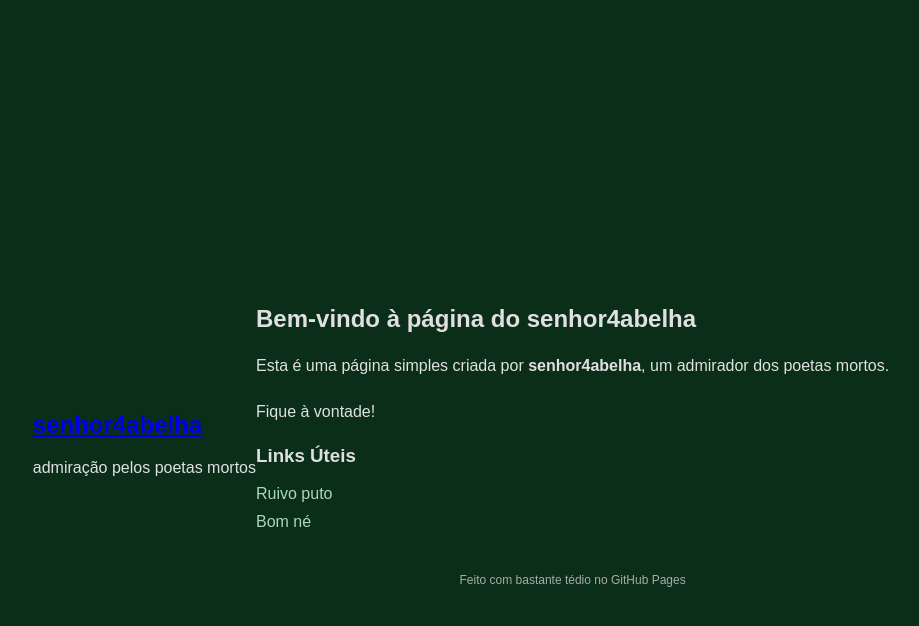
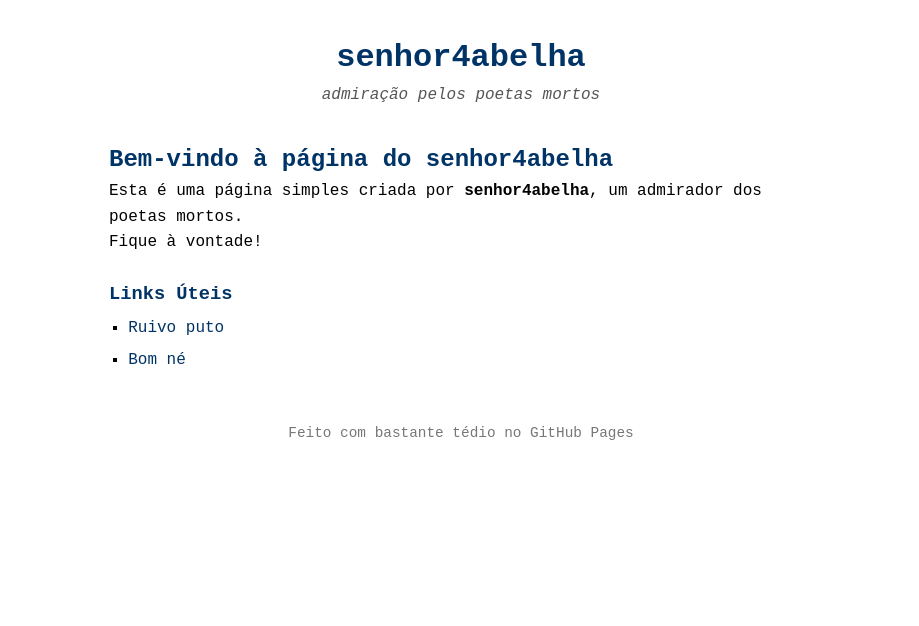
Before and after one commit to senhor4belha/.well-known, a plain HTML site: page index.html in a window 1280 px wide. Shown: the whole page, without its empty margins (179-1098 px from the left). Drawn offline with Linux system fonts and the light colour scheme.

Commit message:
Update style.css

```diff
--- a/style.css
+++ b/style.css
@@ -1,57 +1,73 @@
-body {
-  font-family: sans-serif;
-  background-color: #0a2e17; /* Verde escuro opaco */
-  color: #e0e0e0;
-  min-height: 100vh;
-  display: flex;
-  justify-content: center;
-  align-items: center;
-  padding: 40px 20px;
+/* Reset básico */
+* {
+  margin: 0;
+  padding: 0;
+  box-sizing: border-box;
 }
 
-.container {
-  max-width: 600px;
-  width: 100%;
-  background-color: rgba(255, 255, 255, 0.05); /* Fundo levemente branco translúcido */
-  padding: 30px;
-  border-radius: 12px;
-  box-shadow: 0 4px 20px rgba(0, 0, 0, 0.3);
-  backdrop-filter: blur(5px); /* Efeito glassmorphism opcional */
+body {
+  font-family: "Courier New", Courier, monospace;
+  background-color: #fff;
+  color: #000;
+  line-height: 1.6;
+  padding: 2rem;
+  max-width: 800px;
+  margin: auto;
 }
 
-h1 {
-  font-size: 24px;
-  margin-bottom: 10px;
-  color: #c1f0c1;
+/* Cabeçalho */
+.header {
+  text-align: center;
+  margin-bottom: 2rem;
 }
 
-p {
-  margin-bottom: 20px;
-  line-height: 1.6;
+.header h1 {
+  font-size: 2rem;
+  color: #003366;
+}
+
+.header h1 a {
+  text-decoration: none;
+  color: #003366;
+}
+
+.header p {
+  font-style: italic;
+  color: #555;
+}
+
+/* Conteúdo principal */
+.main {
+  padding: 0 1rem;
+}
+
+h2, h3 {
+  margin-top: 1.5rem;
+  color: #003366;
 }
 
 ul {
-  list-style-type: none;
-  padding-left: 0;
+  list-style-type: square;
+  padding-left: 1.2rem;
 }
 
-ul li {
-  margin-bottom: 10px;
+li {
+  margin: 0.4rem 0;
 }
 
-ul li a {
+a {
+  color: #003366;
   text-decoration: none;
-  color: #a8d8b9;
 }
 
-ul li a:hover {
+a:hover {
   text-decoration: underline;
-  color: #d4f4dd;
 }
 
+/* Rodapé */
 footer {
-  margin-top: 40px;
-  font-size: 12px;
-  color: #aaa;
+  margin-top: 3rem;
+  font-size: 0.9rem;
+  color: #777;
   text-align: center;
 }
```
